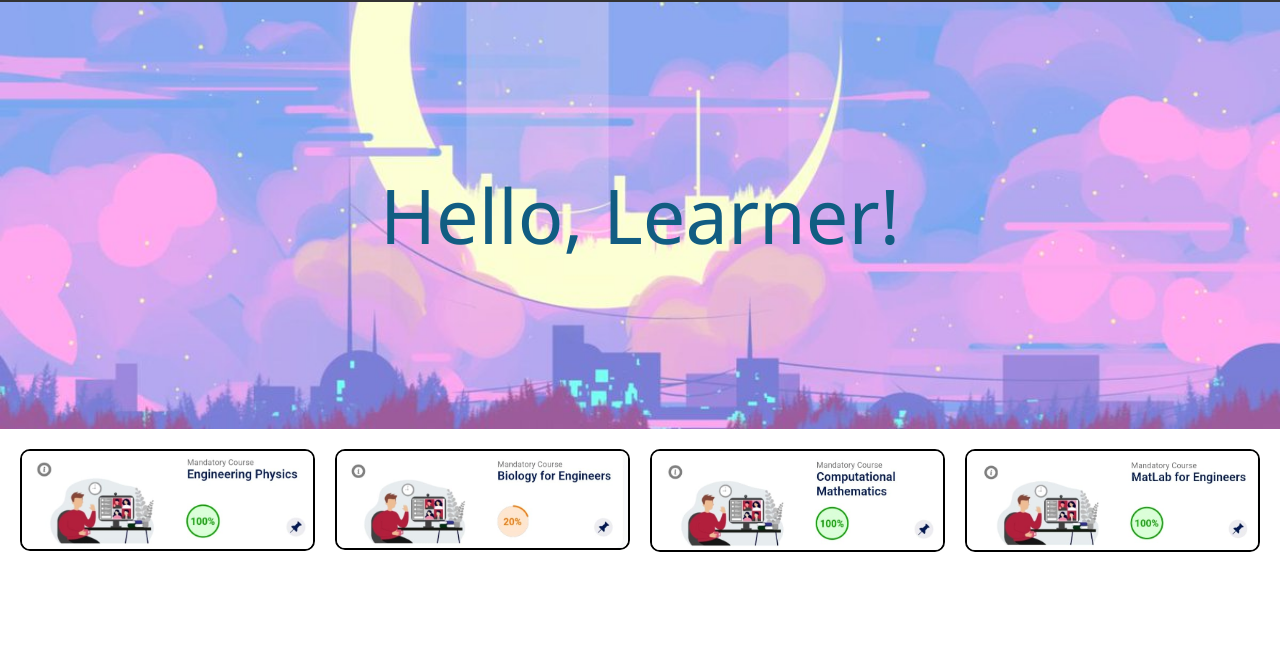
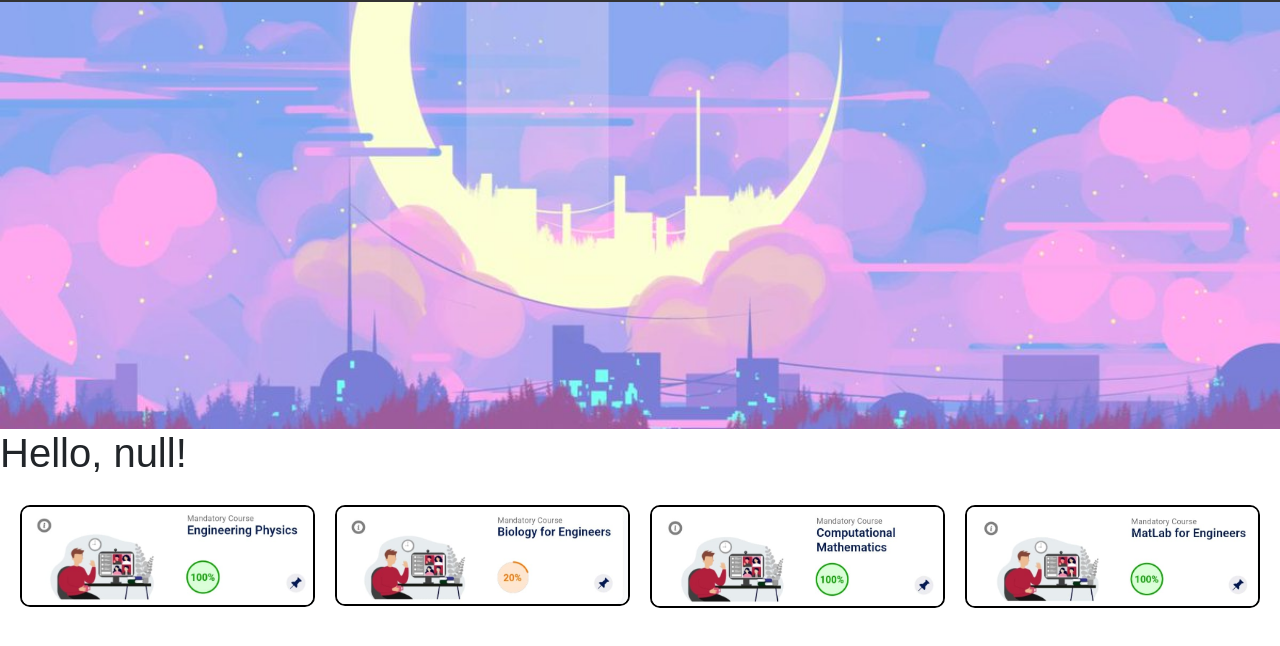
Before and after one commit to InternetMadeCoder/Note-Managing-Software, a plain HTML site: page main/main.html in a window 1280 px wide. Shown: the part 68-714 px from the top of the page. Drawn offline with nearby package versions, Linux system fonts and the light colour scheme; a web font is replaced by a local one.

Commit message:
Add welcome message

```diff
--- a/main/main.html
+++ b/main/main.html
@@ -30,7 +30,7 @@
 
     <div class="banner-container">
         <img class="banner" src="../banner.jpg" alt="banner">
-        <h1 class="centered-heading">Hello, Learner!</h1>
+        <h1 id="welcomeMessage"></h1>
     </div>
 
 
@@ -48,5 +48,13 @@
             <img src="../images/matlab.jpg  " alt="img-4" class="image-item">
         </a>
     </div>
+
+    <script>
+        function displayUsername() {
+            var username = localStorage.getItem('username');
+            document.getElementById('welcomeMessage').innerText = 'Hello, ' + username + "!";
+        }
+        displayUsername();
+    </script>
 </body>
 </html>
```
